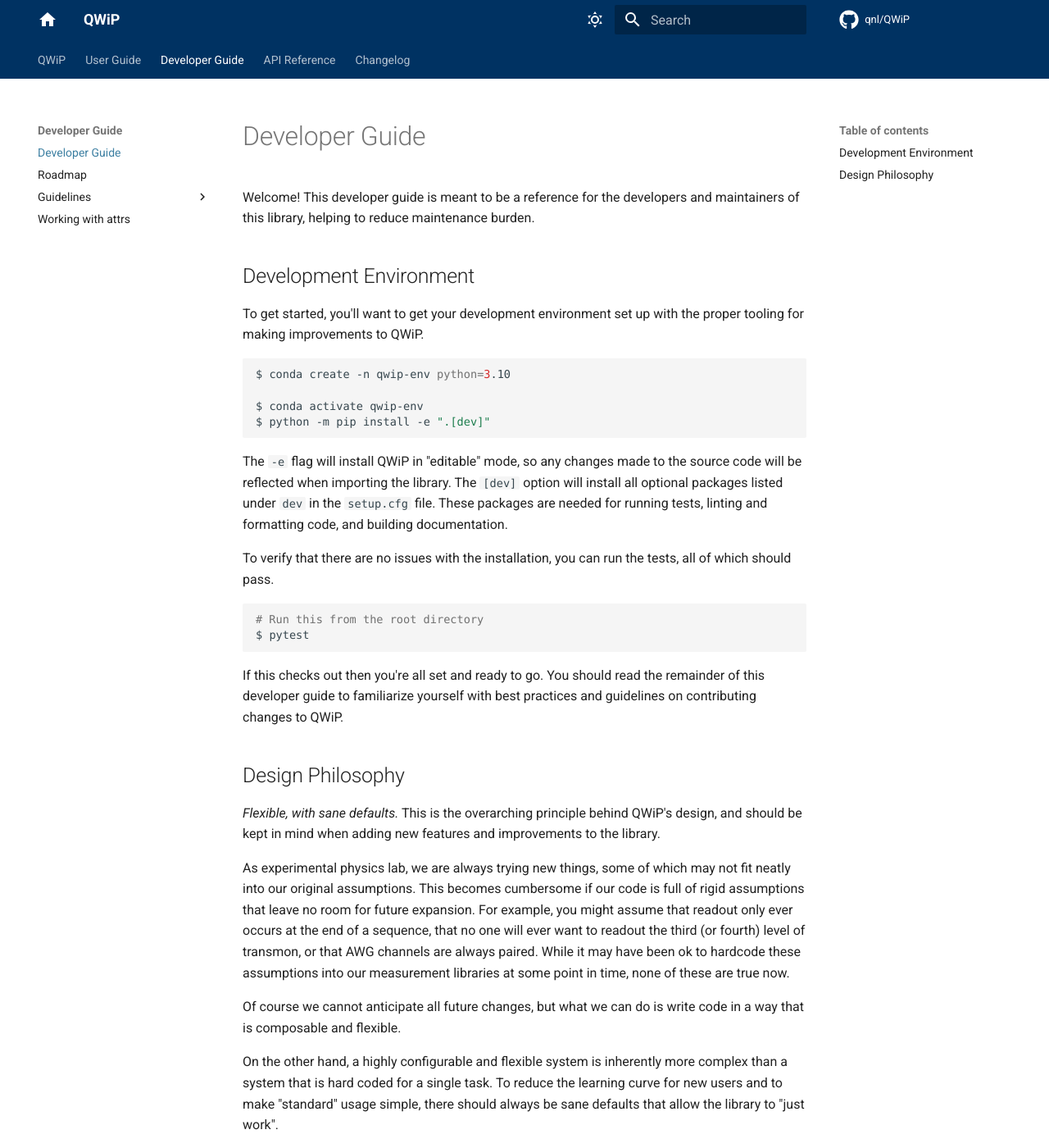
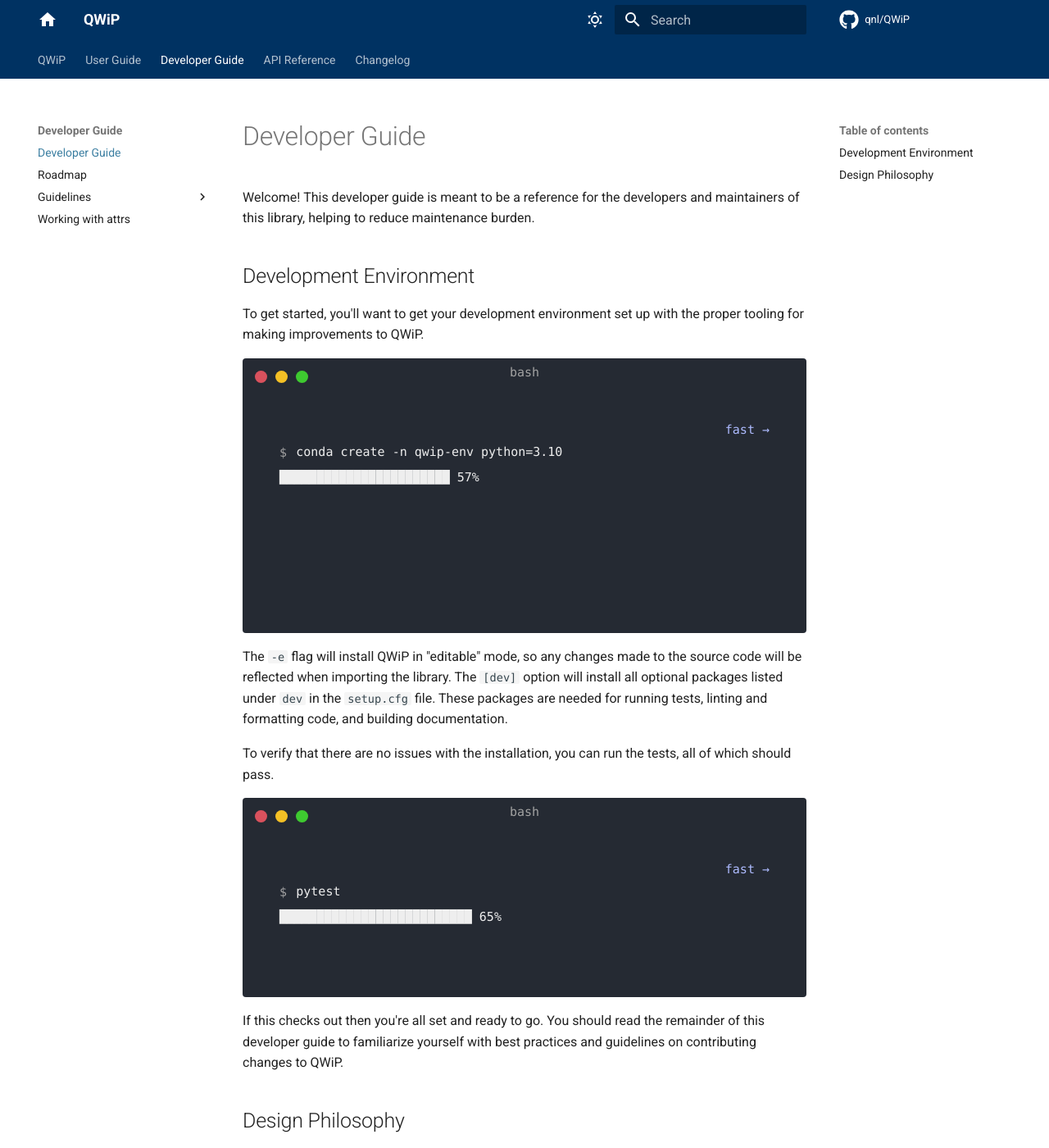
Before and after one commit to qnl/qwip, an MkDocs documentation site: the page built from docs/pages/developer-guide/intro.md, in a window 1280 px wide and 1400 px high. Shown: the whole window at 82% size. Built offline with MkDocs 1.6.1 and Material for MkDocs 9.7.7, drawn with Linux system fonts in a browser that asks for light colours; some web fonts are replaced; comment, search, counter and statistics services are not loaded.

Commit message:
Updated developer guide installation with animated terminal

````diff
--- a/docs/pages/developer-guide/intro.md
+++ b/docs/pages/developer-guide/intro.md
@@ -6,21 +6,29 @@
 
 To get started, you'll want to get your development environment set up with the proper tooling for making improvements to QWiP.
 
-```bash
+
+<div class="termy">
+```console
 $ conda create -n qwip-env python=3.10
-
+---> 100%
 $ conda activate qwip-env
 $ python -m pip install -e ".[dev]"
+---> 100%
 ```
+
+</div>
 
 The `-e` flag will install QWiP in "editable" mode, so any changes made to the source code will be reflected when importing the library. The `[dev]` option will install all optional packages listed under `dev` in the `setup.cfg` file. These packages are needed for running tests, linting and formatting code, and building documentation.
 
 To verify that there are no issues with the installation, you can run the tests, all of which should pass.
 
-```bash
-# Run this from the root directory
+<div class="termy">
+```console
 $ pytest
+---> 100%
 ```
+
+</div>
 
 If this checks out then you're all set and ready to go. You should read the remainder of this developer guide to familiarize yourself with best practices and guidelines on contributing changes to QWiP.
 
````
